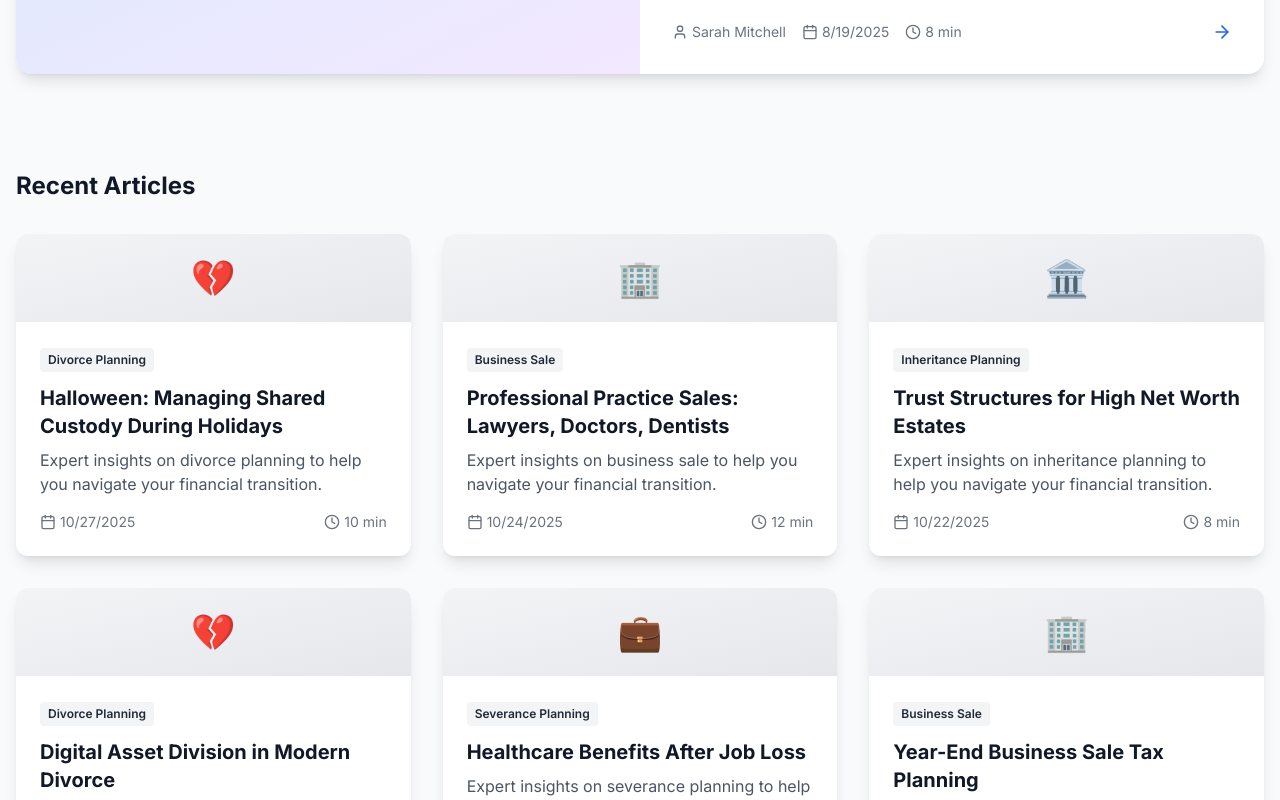
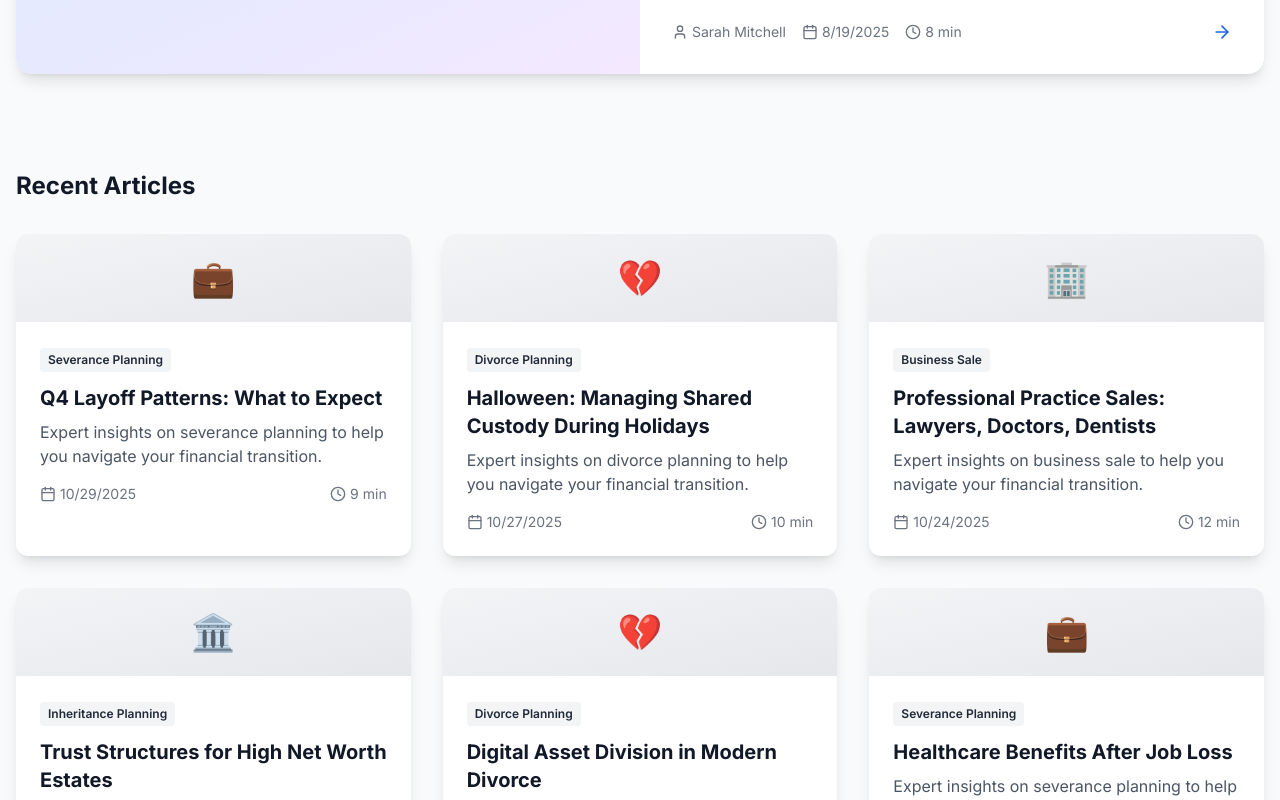
Before and after one commit to HustleHarder86/Investing, a Next.js app: page /blog in a window 1280 px wide. Shown: the part 737-1537 px from the top of the page. Built offline with nearby package versions, Linux system fonts and the light colour scheme; no server answers.

Commit message:
📚 Auto-publish scheduled blog post for 2025-10-29

```diff
--- a/content/blog-schedule.json
+++ b/content/blog-schedule.json
@@ -358,7 +358,7 @@
       "title": "Q4 Layoff Patterns: What to Expect",
       "category": "Severance Planning",
       "author": "David Kumar",
-      "status": "pending"
+      "status": "published"
     },
     {
       "date": "2025-10-31",
--- a/src/app/blog/page.tsx
+++ b/src/app/blog/page.tsx
@@ -10,6 +10,18 @@
 
 // Blog posts data - in production, this would come from a CMS or database
 const blogPosts = [
+  {
+    slug: 'q4-layoff-patterns',
+    title: 'Q4 Layoff Patterns: What to Expect',
+    excerpt: 'Expert insights on severance planning to help you navigate your financial transition.',
+    author: 'David Kumar',
+    authorTitle: 'CFP®, Career Transition Advisor',
+    date: '2025-10-29',
+    readTime: '9 min',
+    category: 'Severance Planning',
+    categorySlug: 'severance-planning',
+    featured: false
+  },
   {
     slug: 'halloween-shared-custody',
     title: 'Halloween: Managing Shared Custody During Holidays',
```
Also changed, not shown: src/app/blog/q4-layoff-patterns/page.tsx (renamed from content/scheduled-posts/q4-layoff-patterns.tsx), 1 other file (tests, documents, lock files or other folders).
